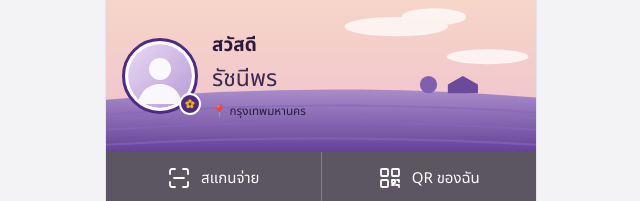
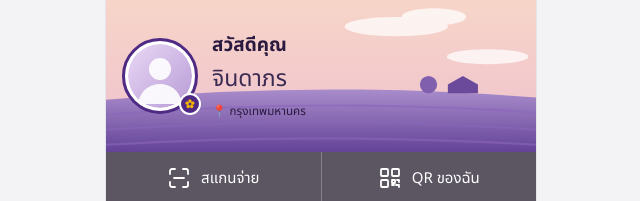
Before and after one commit to Jindotmaker/DX330-SCB, a plain HTML site: page index.html in a window 1280 px wide. Shown: the top 201 px of the page, 319-959 px from the left. Drawn offline with Linux system fonts and the light colour scheme.

Commit message:
index.html

```diff
--- a/index.html
+++ b/index.html
@@ -122,7 +122,7 @@ select{width:100%;padding:10px;border-radius:10px;border:1px solid var(--bd);bac
 
 <section id="home" class="scr on">
  <div class="hs">
-  <div class="hh"><svg class="bg" viewBox="0 0 400 152" preserveAspectRatio="xMidYMid slice"><defs><linearGradient id="sk" x1="0" y1="0" x2="0" y2="1"><stop offset="0" stop-color="#f7d6c8"/><stop offset="1" stop-color="#eebfcf"/></linearGradient><linearGradient id="fl" x1="0" y1="0" x2="0" y2="1"><stop offset="0" stop-color="#a98ccb"/><stop offset="1" stop-color="#5d3c93"/></linearGradient></defs><rect width="400" height="152" fill="url(#sk)"/><g fill="#fff" opacity=".75"><ellipse cx="270" cy="30" rx="48" ry="9"/><ellipse cx="305" cy="21" rx="30" ry="8"/><ellipse cx="355" cy="58" rx="38" ry="7"/></g><path d="M0 98Q200 80 400 96V152H0z" fill="url(#fl)"/><path d="M0 112Q200 96 400 110M0 126Q200 112 400 126M0 140Q200 128 400 140" stroke="#8a66bb" stroke-width="2" fill="none" opacity=".6"/><path d="M318 92h28v-8l-14-8-14 8z" fill="#6b4a9c"/><circle cx="300" cy="84" r="8" fill="#7f5fae"/></svg><div class="av"><svg viewBox="0 0 64 64"><defs><linearGradient id="ag" x1="0" y1="0" x2="1" y2="1"><stop offset="0" stop-color="#e9d9f5"/><stop offset="1" stop-color="#b79ad6"/></linearGradient></defs><circle cx="32" cy="32" r="32" fill="url(#ag)"/><circle cx="32" cy="25" r="11" fill="#fff" opacity=".9"/><path d="M10 60c2-14 12-20 22-20s20 6 22 20z" fill="#fff" opacity=".9"/></svg><i>✿</i></div><div><b>สวัสดี</b><div class="nm">รัชนีพร</div><small>📍 กรุงเทพมหานคร</small></div></div>
+  <div class="hh"><svg class="bg" viewBox="0 0 400 152" preserveAspectRatio="xMidYMid slice"><defs><linearGradient id="sk" x1="0" y1="0" x2="0" y2="1"><stop offset="0" stop-color="#f7d6c8"/><stop offset="1" stop-color="#eebfcf"/></linearGradient><linearGradient id="fl" x1="0" y1="0" x2="0" y2="1"><stop offset="0" stop-color="#a98ccb"/><stop offset="1" stop-color="#5d3c93"/></linearGradient></defs><rect width="400" height="152" fill="url(#sk)"/><g fill="#fff" opacity=".75"><ellipse cx="270" cy="30" rx="48" ry="9"/><ellipse cx="305" cy="21" rx="30" ry="8"/><ellipse cx="355" cy="58" rx="38" ry="7"/></g><path d="M0 98Q200 80 400 96V152H0z" fill="url(#fl)"/><path d="M0 112Q200 96 400 110M0 126Q200 112 400 126M0 140Q200 128 400 140" stroke="#8a66bb" stroke-width="2" fill="none" opacity=".6"/><path d="M318 92h28v-8l-14-8-14 8z" fill="#6b4a9c"/><circle cx="300" cy="84" r="8" fill="#7f5fae"/></svg><div class="av"><svg viewBox="0 0 64 64"><defs><linearGradient id="ag" x1="0" y1="0" x2="1" y2="1"><stop offset="0" stop-color="#e9d9f5"/><stop offset="1" stop-color="#b79ad6"/></linearGradient></defs><circle cx="32" cy="32" r="32" fill="url(#ag)"/><circle cx="32" cy="25" r="11" fill="#fff" opacity=".9"/><path d="M10 60c2-14 12-20 22-20s20 6 22 20z" fill="#fff" opacity=".9"/></svg><i>✿</i></div><div><b>สวัสดีคุณ</b><div class="nm">จินดาภร</div><small>📍 กรุงเทพมหานคร</small></div></div>
   <div class="qb"><button><svg viewBox="0 0 24 24"><path d="M3 8V5a2 2 0 012-2h3M16 3h3a2 2 0 012 2v3M21 16v3a2 2 0 01-2 2h-3M8 21H5a2 2 0 01-2-2v-3M7 12h10"/></svg>สแกนจ่าย</button><button><svg viewBox="0 0 24 24"><rect x="3" y="3" width="7" height="7" rx="1"/><rect x="14" y="3" width="7" height="7" rx="1"/><rect x="3" y="14" width="7" height="7" rx="1"/><path d="M14 14h3v3h-3zM19 14h2v2M14 19h2M18 19h3v2"/></svg>QR ของฉัน</button></div>
   <div class="tg" id="gd"></div>
   <div class="es"><b>EASY Store</b><br><span>ศูนย์รวมบริการทางการเงิน</span><div class="sr"><div style="background:linear-gradient(#f2709f,#d94d86)"><svg viewBox="0 0 28 28"><path d="M3 22l8-8 5 5 9-10M18 9h7v7"/></svg>ลงทุน</div><div style="background:linear-gradient(#63c3b7,#3fa297)"><svg viewBox="0 0 28 28"><path d="M3 15a11 11 0 0122 0zM14 15v7a2 2 0 004 0"/></svg>ประกัน</div><div style="background:linear-gradient(#7440b0,#5a2f94)"><svg viewBox="0 0 28 28"><circle cx="14" cy="14" r="11"/><path d="M8.5 16.5a6.5 6.5 0 0011 0M10 11v1.5M18 11v1.5"/></svg>สินเชื่อ</div><div style="background:linear-gradient(#69a0e4,#4a82cc)"><svg viewBox="0 0 28 28"><rect x="3" y="7" width="22" height="15" rx="3"/><path d="M3 13h22"/></svg>บัตร</div><div style="background:linear-gradient(#f8c46c,#eda84a);color:#3a2800"><svg viewBox="0 0 28 28" style="stroke:#fff"><path d="M3 10l5-5h16v6M3 10v12h22V11H3zM19 16h3"/></svg>บัญชี</div></div></div>
```
